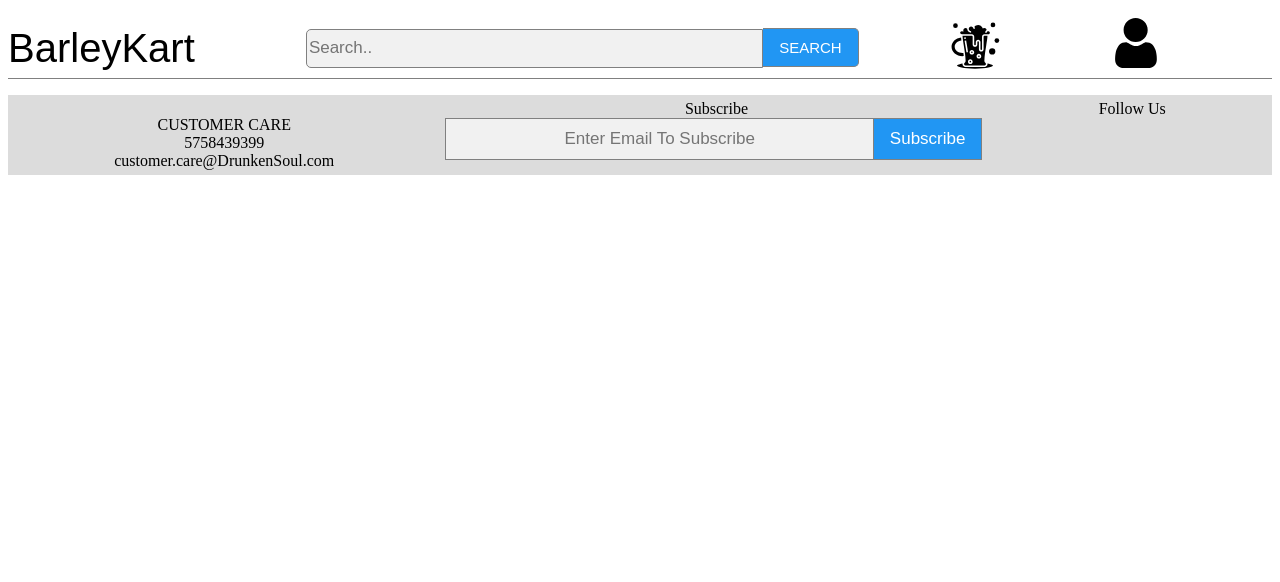
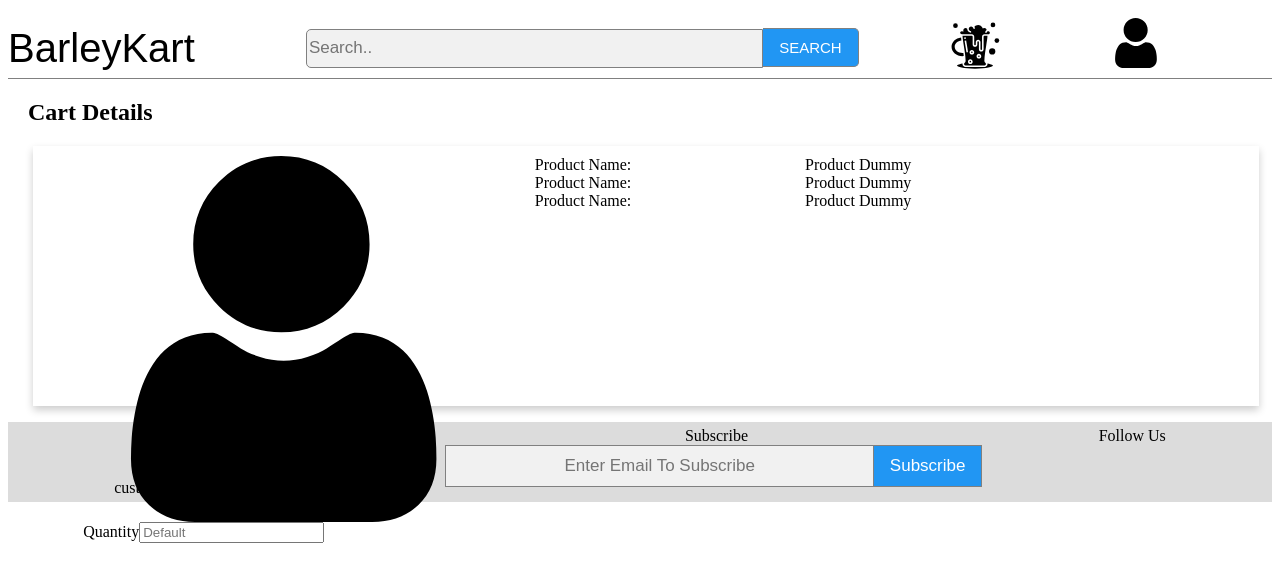
Before and after one commit to VishalVaidyaCoviam/project, a Vue app: page /cart in a window 1280 px wide. Shown: the top 582 px of the page. Built offline with nearby package versions, Linux system fonts and the light colour scheme; no server answers.

Commit message:
before adding number library

```diff
--- /dev/null
+++ b/src/components/Cart.vue
@@ -0,0 +1,130 @@
+<template>
+  <div class="flex-container flex-column">
+    <div class="flex-container">
+      <div class="flex-1">
+        <h2 style="margin-left:20px;">Cart Details</h2>
+      </div>
+    </div>
+    <div class="cart">
+    <div class="flex-container flex-row">
+      <div class="gflex-1 flex-column">
+        <img :src="profilePic" class="cart-image" alt />
+        <div class="qunt-div">
+        <label for="Quantity">Quantity</label>
+            <input type="number" placeholder="Default" inline controls>
+        </div>
+      </div>
+      <div class="gflex-2">
+          <div class="flex-row">
+          <div class="gflex-1 flex-column">
+            <label class="label-prod">Product Name:</label>
+            <label class="label-prod">Product Name:</label>
+            <label class="label-prod">Product Name:</label>
+          </div>
+          <div class="gflex-2 flex-column">
+            <label for>Product Dummy</label>
+            <label for>Product Dummy</label>
+            <label for>Product Dummy</label>
+          </div>
+          </div>
+      </div>
+    </div>
+    </div>
+  </div>
+</template>
+<script>
+import { mapGetters } from "vuex";
+import ProfilePic from "../image/user.svg";
+export default {
+  name: "cart",
+  props: {},
+  data: () => {
+    return {
+      profilePic: ProfilePic
+    };
+  },
+  methods: {
+    productDetails(prodcutId) {
+      window.console.log(prodcutId);
+      // router.push({ path: `/user/${userId}` }) // -> /user/123
+
+      this.$router.push({ path: `/product/${prodcutId}` });
+    }
+  },
+  computed: {
+    ...mapGetters(["popularProductsGetter"])
+  },
+  mounted() {
+    this.$store.dispatch("PopularProductAction");
+  }
+};
+</script>
+
+<!-- Add "scoped" attribute to limit CSS to this component only -->
+<style scoped>
+.qunt-div {
+    padding-left: 10%;
+}
+.cart {
+    width: 97%;
+    height: 250px;
+    margin-left:25px;
+    box-shadow: 0 4px 8px 0 rgba(0,0,0,0.2);
+    transition: 0.3s;
+    padding-top: 10px;
+}
+.cart:hover {
+  box-shadow: 0 8px 16px 0 rgba(0,0,0,0.2);
+}
+.cart-image {
+    height: 70%;
+}
+.flex-container {
+  display: flex;
+}
+.flex-row {
+    display: flex;
+  flex-direction: row;
+}
+.flex-column {
+    display: flex;
+  flex-direction: column;
+}
+.flex-1 {
+  flex: 1 0 auto;
+}
+.flex-2 {
+  flex: 2 0 auto;
+}
+.flex-3 {
+  flex: 3 0 auto;
+}
+.gflex-1 {
+  flex-grow: 1;
+}
+.gflex-2 {
+  flex-grow: 2;
+}
+.gflex-3 {
+  flex-grow: 3;
+}
+.bd {
+  /* border-bottom: 0.5px solid grey;
+  border-right: 0.5px outset grey; */
+  /* .card { */
+  /* Add shadows to create the "card" effect */
+  box-shadow: 0 4px 8px 0 rgba(0, 0, 0, 0.2);
+  transition: 0.3s;
+  margin: 5px;
+}
+.bd:hover {
+  box-shadow: 0 8px 16px 0 rgba(0, 0, 0, 0.2);
+}
+
+/* border-style: groove; */
+
+.label-rating {
+  float: left;
+  margin-left: 5px;
+}
+</style>
--- a/src/components/Header.vue
+++ b/src/components/Header.vue
@@ -2,7 +2,8 @@
   <div class="flex-container">
     <!-- <div style="flex-basis: 10% align-content: flex-start"><img src="#" alt="abc not" onclick=""></div> -->
     <div class="flex-1 al-cn">
-      <!-- <img src="#" /> -->{{jwttokenGetter}}
+      <!-- <img src="#" /> -->
+      <!-- {{jwttokenGetter}} -->
       <label for="" class="Name" @click="popular">BarleyKart</label>
     </div>
     <div class="flex-3 al-cn">
--- a/src/components/ProductDetails.vue
+++ b/src/components/ProductDetails.vue
@@ -8,7 +8,13 @@
       <div class="pflex-1">
         <!-- {{ productDetailsGetter.data }} -->
         <!-- {{merchantProductDetailsGetter.data}} -->
-        <img v-bind:src="productDetailsGetter.data.productImage" alt class="prod-img" />
+        <img v-bind:src="productDetailsGetter.data.data.productImage" alt class="prod-img" />
+        <br>
+        <!-- <div class="flex-container"> -->
+      <!-- <div class="flex-1 col-three" @click="addToCart">
+        <a class="btn btn-dark-blue">Add to Cart</a>
+      </div> -->
+      <!-- </div> -->
       </div>
       <div class="pflex-3 content">
         <div class="flex-container flex-row">
@@ -16,12 +22,19 @@
             <div><label for>Product Name:</label></div>
             <div><label for="">Product description:</label></div>
             <div><label for="">Product Sell Count:</label></div>
+            <div class="col-three" @click="addToCart">
+              <a class="btn btn-dark-blue">Add to Cart</a>
+            </div>
           </div>
           <div class="pflex-3 flex-column wrap">
-            <div>{{productDetailsGetter.data.productName}}</div>
-            <div id="desc_div">{{productDetailsGetter.data.productDesc}}</div>
-            <div>{{productDetailsGetter.data.sellCount}}</div>
+            <div>{{productDetailsGetter.data.data.productName}}</div>
+            <div id="desc_div">{{productDetailsGetter.data.data.productDesc}}</div>
+            <div>{{productDetailsGetter.data.data.sellCount}}</div>
+            <div class="col-buy" @click="addToCart" style="width:33%;">
+              <a class="btn btn-dark-blue">Buy Now!</a>
+            </div>
           </div>
+
         </div>
         <!-- <table class="tbl-merchant">
           <tr>
@@ -48,6 +61,7 @@
           </tr>
         </table> -->
       </div>
+      <!-- <br /> -->
     </div>
     <h3 style="margin-left:20px;">Merchant Details</h3>
     <div class="flex-container flex-column">
@@ -86,10 +100,6 @@
           </td>
         </tr>
       </table>
-      <br />
-      <div class="col-three" @click="addToCart">
-        <a class="btn btn-dark-blue">Add to Cart</a>
-      </div>
       <!-- <button class="btn-blu">Add to Cart</button> -->
     </div>
   </div>
@@ -109,6 +119,29 @@ export default {
   methods: {
     addToCart() {
       window.console.log(this.merchantId);
+      window.console.log(this.productId);
+
+      if(localStorage.getItem('jwtToken') === null)
+      {
+        let Obj = {
+          merchantId : this.merchantId,
+          productId : this.productId,
+          quantity: "1",
+          UserId:localStorage.getItem('GuestToken')
+        };
+        this.$store.dispatch('AddToCartAction',Obj);
+      }
+      else{
+        let Obj = {
+          merchantId : this.merchantId,
+          productId : this.productId,
+          quantity: "1",
+          token:localStorage.getItem('jwtToken')
+        };
+        window.console.log(Obj.token);
+        this.$store.dispatch('AddToCartAction',Obj);
+      }
+      // window.console.log()
     }
   },
   created() {
@@ -133,6 +166,9 @@ export default {
 <!-- Add "scoped" attribute to limit CSS to this component only -->
 <style scoped>
 @import url("../css/style.css");
+.col-six > a.btn {
+  width: 10%;
+}
 .footer {
   position: static;
 }
@@ -188,7 +224,7 @@ a {
 .btn {
   font-size: 18px;
   white-space: nowrap;
-  width: 15%;
+  width: 90%;
   border-radius: 5%;
   padding: 0.8em 1.5em;
   font-family: Open Sans, Helvetica, Arial, sans-serif;
@@ -209,7 +245,7 @@ a {
     height: 25px;
 } */
 .col-three {
-  width: 5px;
+  width: 100%;
 }
 .flex-column > div {
   width: 100%;
--- a/src/components/Search.vue
+++ b/src/components/Search.vue
@@ -5,7 +5,7 @@
     <h2 style="margin-left:20px;">
       Product Details
     </h2>
-      </div>searchStringListGetter
+      </div>
     </div>
       <!-- {{searchStringListGetter}} -->
   <div v-for="product in searchStringListGetter.data" v-bind:key="product.productId" class="prod-div al-cn bd" @click=productDetails(product.productId)>
--- a/src/css/style.css
+++ b/src/css/style.css
@@ -18,9 +18,9 @@
     width: 32%;
     /* border: 1px solid black; */
 }
-.flex-column{
+/* .flex-column{
     /* flex-direction: row; */
-}
+/* } */
 .footer{
     margin-top: 1em;
     bottom: 0;
--- a/src/router/index.js
+++ b/src/router/index.js
@@ -29,6 +29,11 @@ const routes = [
     path:'/search',
     name:'Search',
     component: () => import( /* webpackChunkName: "about" */ '../components/Search.vue'),
+  },
+  {
+    path:'/cart',
+    name:'Cart',
+    component: () => import( /* webpackChunkName: "about" */ '../components/Cart.vue'),
   }
 ]
 
--- a/src/store/index.js
+++ b/src/store/index.js
@@ -22,7 +22,8 @@ export default new Vuex.Store({
     jwttoken:'',
     searchString: "",
     searchStringList: {},
-    type:""
+    type:"",
+    response:{}
   },
   mutations: {
     popularProductsMutation(state, data) {
@@ -56,9 +57,20 @@ export default new Vuex.Store({
     },
     typeMutation(state,data) {
       state.type = data;
+    },
+    ResponseMutation(state,data) {
+      state.response = data;
     }
   },
   actions: {
+    AddToCartAction({commit},Obj){
+      window.console.log(Obj)
+      axios.post(base_path+'/cartOrder/addToCart',Obj)
+      .then(function(response) {
+        window.console.log(response);
+        commit('ResponseMutation',response);
+      });
+    },
     setStateAction({commit},type){
       commit('typeMutation',type);
     },
@@ -115,6 +127,7 @@ export default new Vuex.Store({
         .then(function (response){
           window.console.log(response);
           commit('loginMutation',response.data.data);
+          localStorage.setItem('jwtToken',response.data.data);
         })
         // ...
       }).catch(function (error) {
--- a/vue.config.js
+++ b/vue.config.js
@@ -1,15 +1,15 @@
-module.exports = {
-    devServer : {
-        proxy: {
-                target: 'http://172.16.20.161:8090'
-                // target : 'http://localhost:3000'
-                // ,
-                // changeOrigin: true
-        }
-    }
-}
 // module.exports = {
-//     devServer: {
-//       proxy: 'http://172.16.20.161:8090'
+//     devServer : {
+//         proxy: {
+//                 target: 'http://172.16.20.161:8090'
+//                 // target : 'http://localhost:3000'
+//                 // ,
+//                 // changeOrigin: true
+//         }
 //     }
-//   }
+// }
+// // module.exports = {
+// //     devServer: {
+// //       proxy: 'http://172.16.20.161:8090'
+// //     }
+// //   }
```
